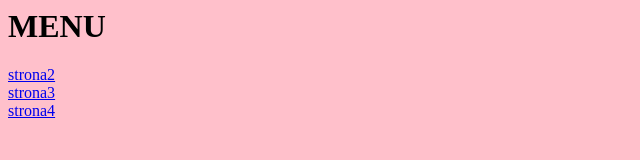
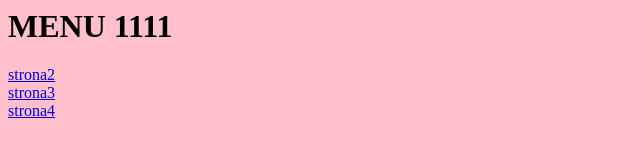
Before and after one commit to FranekWSB/Strona_proba, a plain HTML site: page strona1.html in a window 1280 px wide. Shown: the whole page, without its empty margins (0-640 px from the left). Drawn offline with Linux system fonts and the light colour scheme.

Commit message:
Zmiana Menu

```diff
--- a/strona1.html
+++ b/strona1.html
@@ -5,7 +5,7 @@
 </HEAD>
 
 <BODY bgcolor="pink">
-<H1> MENU </H1>
+<H1> MENU 1111</H1>
 <A HREF="strona2.html" TARGET="ramka2"> strona2 </A>
 <BR>
 <A HREF="strona3.html" TARGET="ramka2"> strona3 </A>
```
